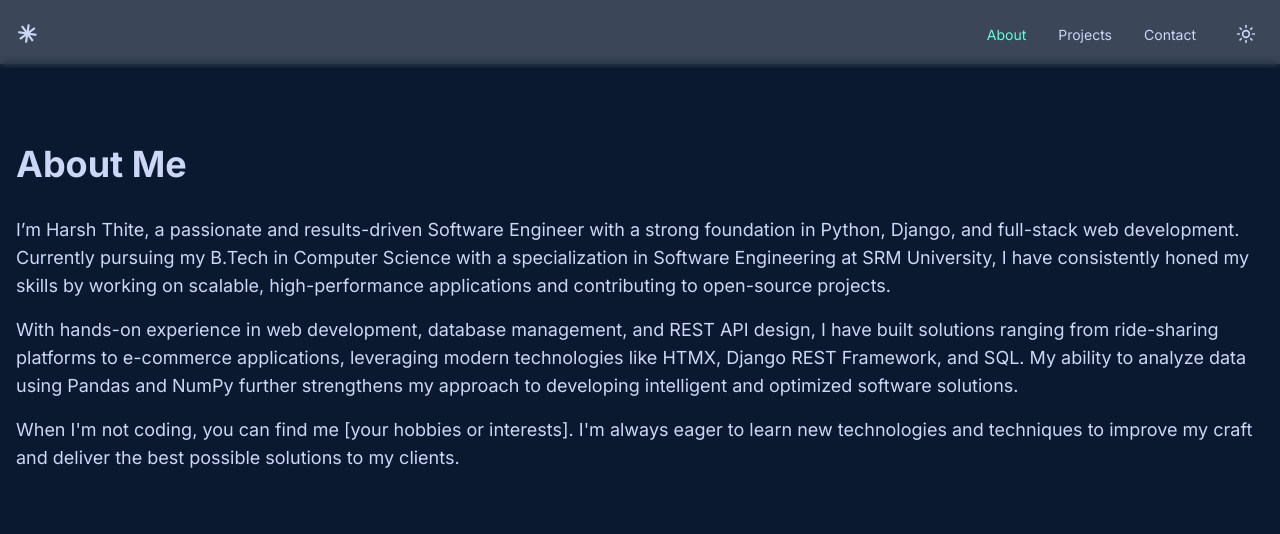
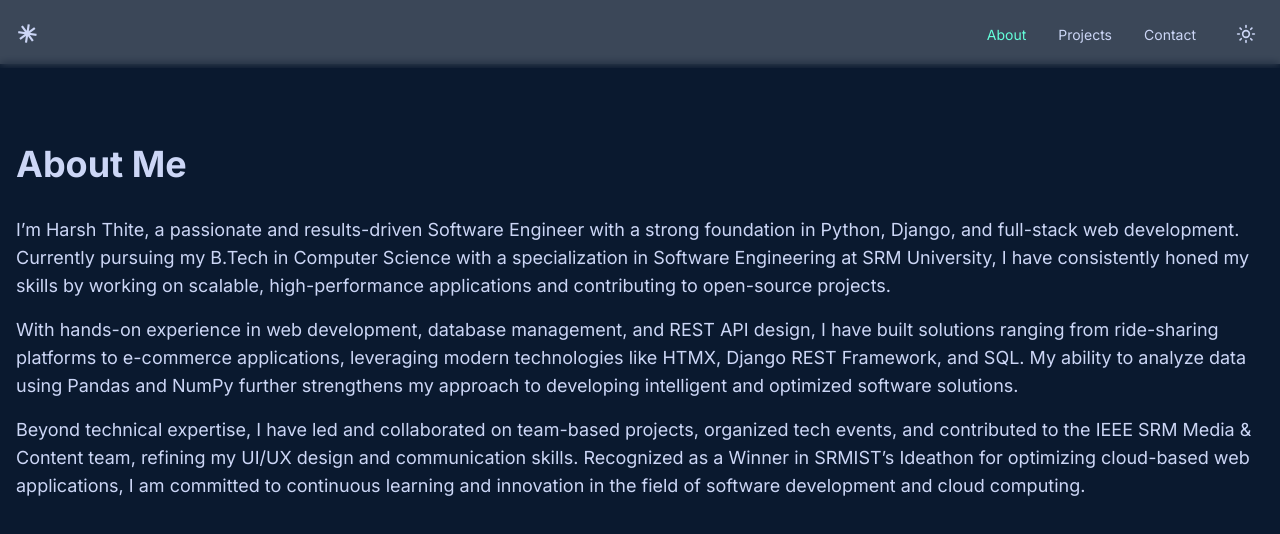
Before and after one commit to harsh-thite/Portfolio, a Next.js app: page /about in a window 1280 px wide. Shown: the top 534 px of the page. Built offline with nearby package versions, Linux system fonts and the light colour scheme.

Commit message:
`Update About page content with new information and achievements.`

```diff
--- a/app/about/page.tsx
+++ b/app/about/page.tsx
@@ -22,9 +22,12 @@ export default function About() {
           intelligent and optimized software solutions.
         </p>
         <p className="text-lg">
-          When I'm not coding, you can find me [your hobbies or interests]. I'm
-          always eager to learn new technologies and techniques to improve my
-          craft and deliver the best possible solutions to my clients.
+          Beyond technical expertise, I have led and collaborated on team-based
+          projects, organized tech events, and contributed to the IEEE SRM Media
+          & Content team, refining my UI/UX design and communication skills.
+          Recognized as a Winner in SRMIST’s Ideathon for optimizing cloud-based
+          web applications, I am committed to continuous learning and innovation
+          in the field of software development and cloud computing.
         </p>
       </FadeIn>
     </main>
```
